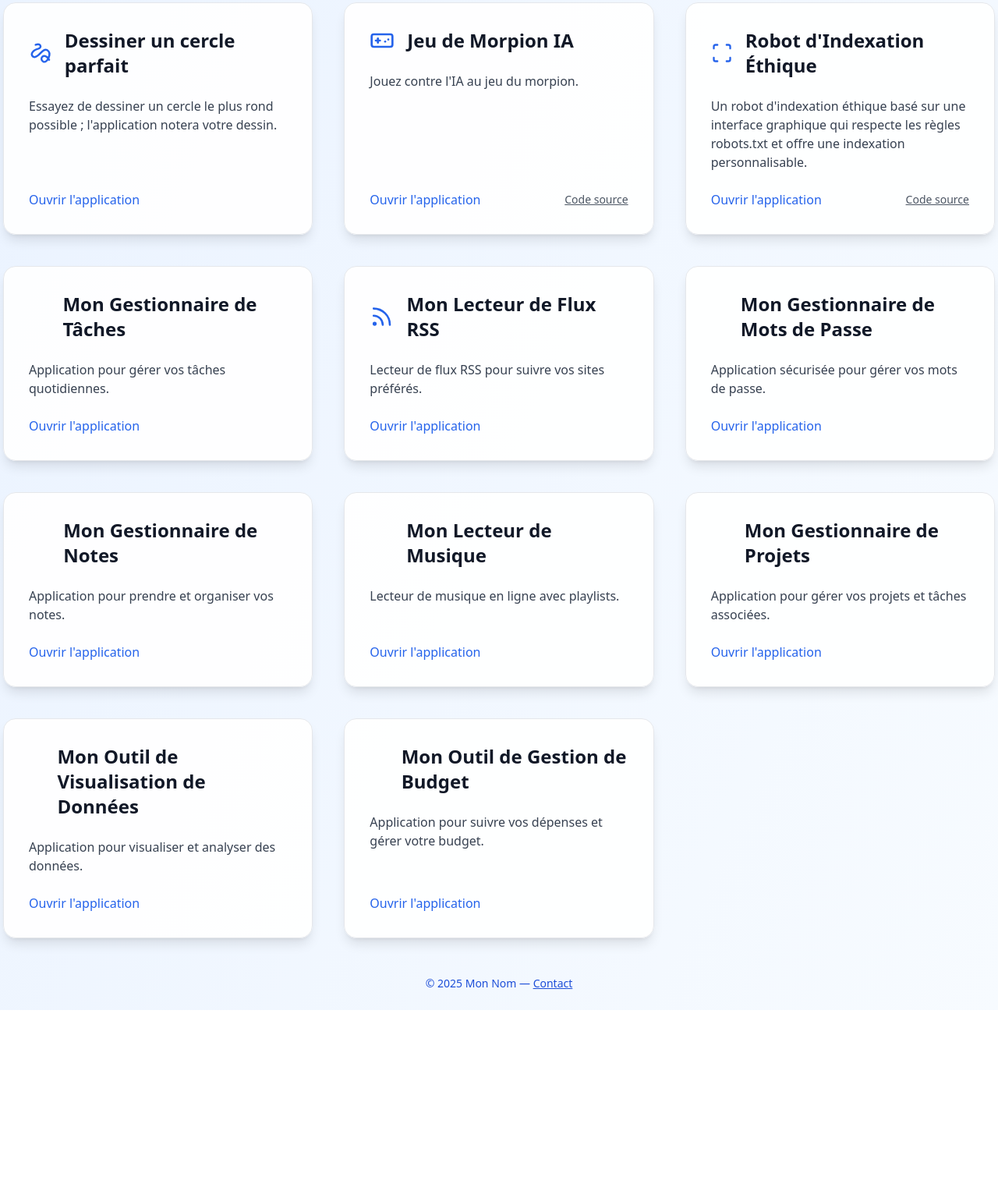
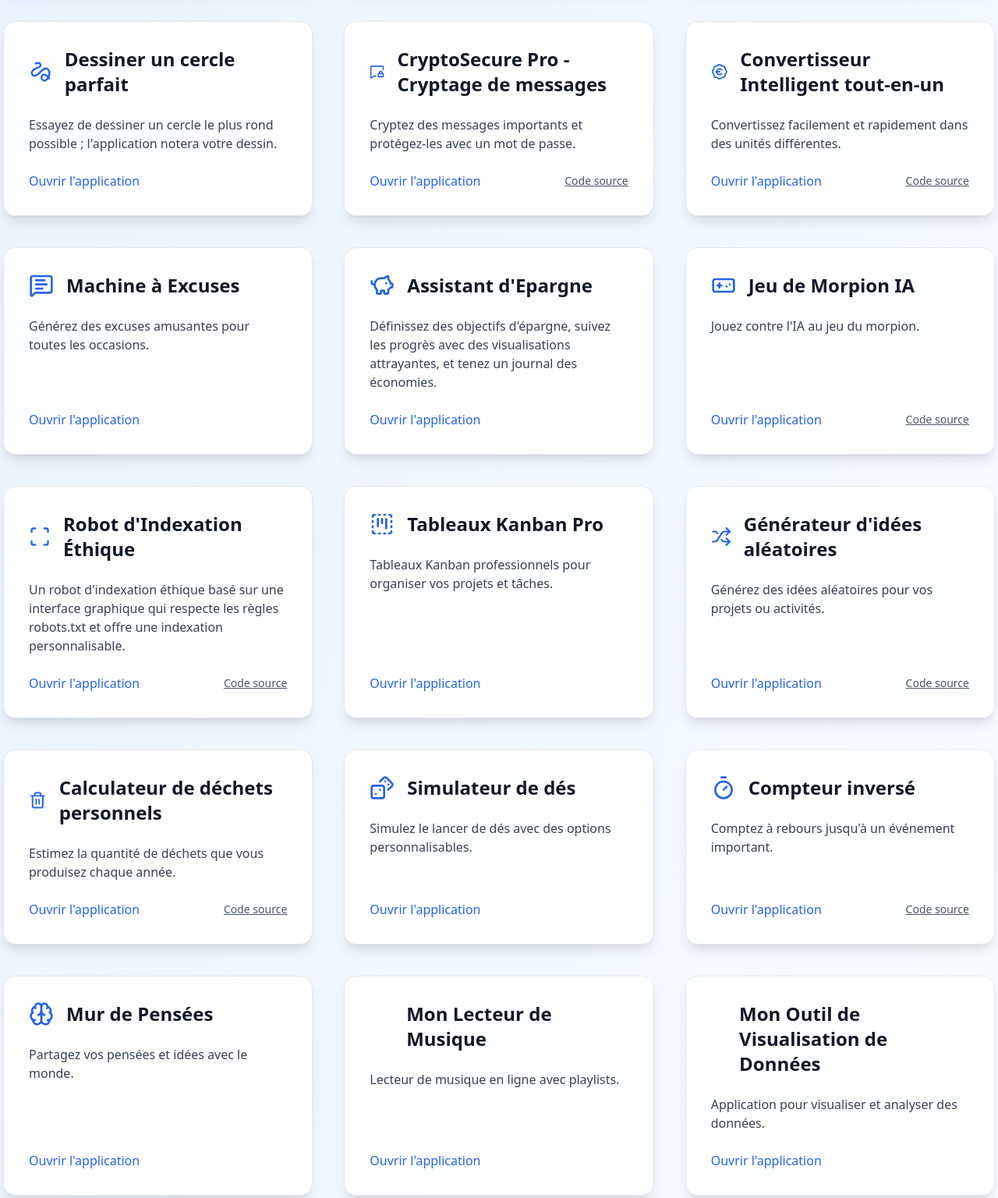
Before and after one commit to Clementabcd/clement-apps, a plain HTML site: page index.html in a window 1280 px wide. Shown: the part 1576-3112 px from the top of the page at 78% size. Before the commit the page ends 2871 px from the top, so only its background shows below. Drawn offline with nearby package versions, Linux system fonts and the light colour scheme.

Commit message:
Add apps

```diff
--- a/apps.json
+++ b/apps.json
@@ -60,10 +60,10 @@
     "date": "2025-06-30"
   },
   {
-    "name": "Mon Chatbot",
-    "description": "Chatbot interactif pour répondre à vos questions.",
-    "link": "https://mon-site.vercel.app/chatbot",
-    "icon": "chatbot",
+    "name": "AI Chatbot",
+    "description": "Chatbot interactif pour répondre à vos questions. Utilise l'IA (Grok) pour des réponses intelligentes.",
+    "link": "https://nextjs-ai-chatbot-theta-ashen-wchb5a824a.vercel.app/",
+    "icon": "bot",
     "date": "2025-06-25"
   },
   {
@@ -83,7 +83,7 @@
     "date": "2025-06-18"
   },
   {
-    "name": "To-Do List Avancée",
+    "name": "Gestionnaire de Tâches Avancée",
     "description": "Organisez vos tâches quotidiennes dans une magnifique application moderne simple à utiliser.",
     "link": "https://clementabcd.github.io/Task-Master/",
     "github": "https://github.com/Clementabcd/Task-Master",
@@ -96,6 +96,36 @@
     "link": "https://draw-a-perfect-circle-five.vercel.app/",
     "icon": "line-squiggle",
     "date": "2025-06-20"
+  },
+  {
+    "name": "CryptoSecure Pro - Cryptage de messages",
+    "description": "Cryptez des messages importants et protégez-les avec un mot de passe.",
+    "link": "https://cryptosecure-pro.vercel.app/",
+    "github": "https://github.com/Clementabcd/cryptosecure-pro",
+    "icon": "message-square-lock",
+    "date": "2025-06-22"
+  },
+  {
+    "name": "Convertisseur Intelligent tout-en-un",
+    "description": "Convertissez facilement et rapidement dans des unités différentes.",
+    "link": "https://multilingual-converter.vercel.app/",
+    "github": "https://github.com/Clementabcd/multilingual-converter",
+    "icon": "badge-euro",
+    "date": "2025-06-12"
+  },
+  {
+    "name": "Machine à Excuses",
+    "description": "Générez des excuses amusantes pour toutes les occasions.",
+    "link": "https://excuse-generator-iota.vercel.app/",
+    "icon": "message-square-text",
+    "date": "2025-06-08"
+  },
+  {
+    "name": "Assistant d'Epargne",
+    "description": "Définissez des objectifs d'épargne, suivez les progrès avec des visualisations attrayantes, et tenez un journal des économies.",
+    "link": "https://savings-goal-tracker-ten.vercel.app/",
+    "icon": "piggy-bank",
+    "date": "2025-06-08"
   },
   {
     "name": "Jeu de Morpion IA",
@@ -114,59 +144,62 @@
     "date": "2025-06-20"
   },
   {
-    "name": "Mon Gestionnaire de Tâches",
-    "description": "Application pour gérer vos tâches quotidiennes.",
-    "link": "https://mon-site.vercel.app/gestionnaire-taches",
-    "icon": "tasks",
+    "name": "Tableaux Kanban Pro",
+    "description": "Tableaux Kanban professionnels pour organiser vos projets et tâches.",
+    "link": "#",
+    "icon": "square-dashed-kanban",
     "date": "2025-06-15"
   },
   {
-    "name": "Mon Lecteur de Flux RSS",
-    "description": "Lecteur de flux RSS pour suivre vos sites préférés.",
-    "link": "https://mon-site.vercel.app/lecteur-rss",
-    "icon": "rss",
+    "name": "Générateur d'idées aléatoires",
+    "description": "Générez des idées aléatoires pour vos projets ou activités.",
+    "link": "https://random-idea-generator-theta.vercel.app/",
+    "github": "https://github.com/Clementabcd/random-idea-generator",
+    "icon": "shuffle",
     "date": "2025-06-10"
   },
   {
-    "name": "Mon Gestionnaire de Mots de Passe",
-    "description": "Application sécurisée pour gérer vos mots de passe.",
-    "link": "https://mon-site.vercel.app/gestionnaire-mots-de-passe",
-    "icon": "password-manager",
+    "name": "Calculateur de déchets personnels",
+    "description": "Estimez la quantité de déchets que vous produisez chaque année.",
+    "link": "https://waste-calculator-ivory.vercel.app/",
+    "github": "https://github.com/Clementabcd/waste-calculator",
+    "icon": "trash-2",
+    "date": "2025-06-15"
+  },
+  {
+    "name": "Simulateur de dés",
+    "description": "Simulez le lancer de dés avec des options personnalisables.",
+    "link": "https://dice-simulator-delta.vercel.app/",
+    "icon": "dices",
+    "date": "2025-06-12"
+  },
+  {
+    "name": "Compteur inversé",
+    "description": "Comptez à rebours jusqu'à un événement important.",
+    "link": "https://countdown-timer-zeta-two.vercel.app/",
+    "github": "https://github.com/Clementabcd/countdown-timer",
+    "icon": "timer",
     "date": "2025-06-05"
   },
   {
-    "name": "Mon Gestionnaire de Notes",
-    "description": "Application pour prendre et organiser vos notes.",
-    "link": "https://mon-site.vercel.app/gestionnaire-notes",
-    "icon": "notes",
-    "date": "2025-06-01"
+    "name": "Mur de Pensées",
+    "description": "Partagez vos pensées et idées avec le monde.",
+    "link": "https://thought-wall.vercel.app/",
+    "icon": "brain",
+    "date": "2025-05-25"
   },
   {
     "name": "Mon Lecteur de Musique",
     "description": "Lecteur de musique en ligne avec playlists.",
-    "link": "https://mon-site.vercel.app/lecteur-musique",
+    "link": "#",
     "icon": "music-player",
     "date": "2025-05-28"
   },
   {
-    "name": "Mon Gestionnaire de Projets",
-    "description": "Application pour gérer vos projets et tâches associées.",
-    "link": "https://mon-site.vercel.app/gestionnaire-projets",
-    "icon": "project-manager",
-    "date": "2025-05-25"
-  },
-  {
     "name": "Mon Outil de Visualisation de Données",
     "description": "Application pour visualiser et analyser des données.",
-    "link": "https://mon-site.vercel.app/visualisation-donnees",
+    "link": "#",
     "icon": "data-visualization",
     "date": "2025-05-15"
-  },
-  {
-    "name": "Mon Outil de Gestion de Budget",
-    "description": "Application pour suivre vos dépenses et gérer votre budget.",
-    "link": "https://mon-site.vercel.app/gestion-budget",
-    "icon": "budget-manager",
-    "date": "2025-05-10"
   }
 ]
--- a/index.html
+++ b/index.html
@@ -123,7 +123,7 @@
 
   <!-- Footer -->
   <footer class="text-center py-6 text-sm text-blue-700 dark:text-blue-300">
-    © 2025 Mon Nom — <a href="mailto:contact@exemple.com" class="underline">Contact</a>
+    © 2025 Clément Jonghmans — <a href="mailto:contact@exemple.com" class="underline">Contact</a>
   </footer>
 
   <script>
```
